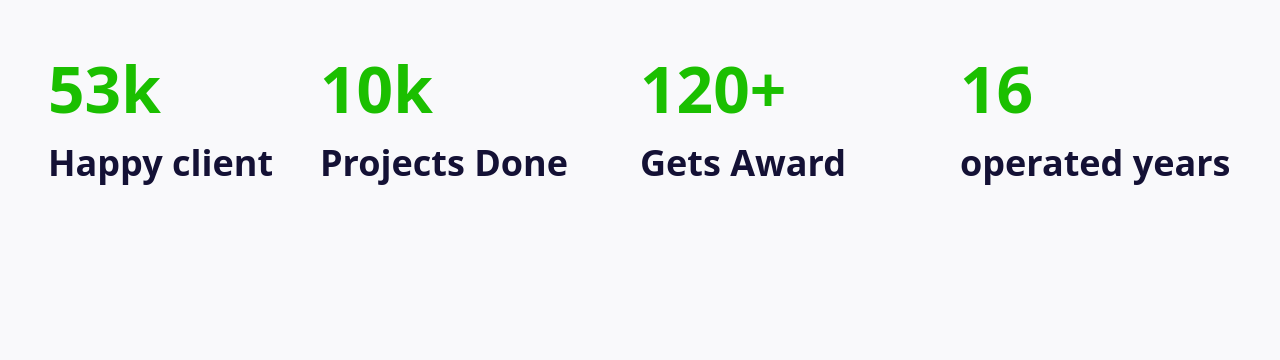
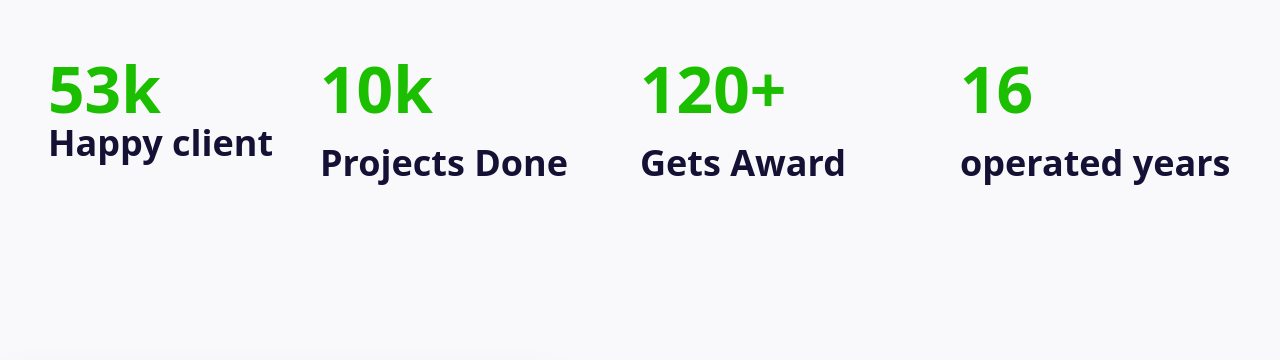
Before and after one commit to Sh75cr7/innovate, a plain HTML site: page index.html in a window 1280 px wide. Shown: the part 1120-1480 px from the top of the page. Drawn offline with nearby package versions, Linux system fonts and the light colour scheme; files whose address does not match are found by name; a web font is replaced by a local one.

Commit message:
first commit

```diff
--- a/index.html
+++ b/index.html
@@ -103,7 +103,7 @@ margin: 0 auto;
       <div class="grid grid-cols-1 md:grid-cols-2 lg:grid-cols-4 pt-[200px] ">
         <div class="ml-12 mb-[200px]">
           <h1 class="text-[64px] font-extrabold text-[#1BBF00] leading-[68px] Open Sans">53k</h1>
-          <h2 class="text-[36px] mt-5 font-bold text-[#141135] leading-[40px] Open Sans">Happy client</h2>
+          <h2 class="text-[36px] font-bold text-[#141135] leading-[40px] Open Sans">Happy client</h2>
         </div>
         <div>
           <h1 class="text-[64px] font-extrabold text-[#1BBF00] leading-[68px] Open Sans">10k</h1>
```
